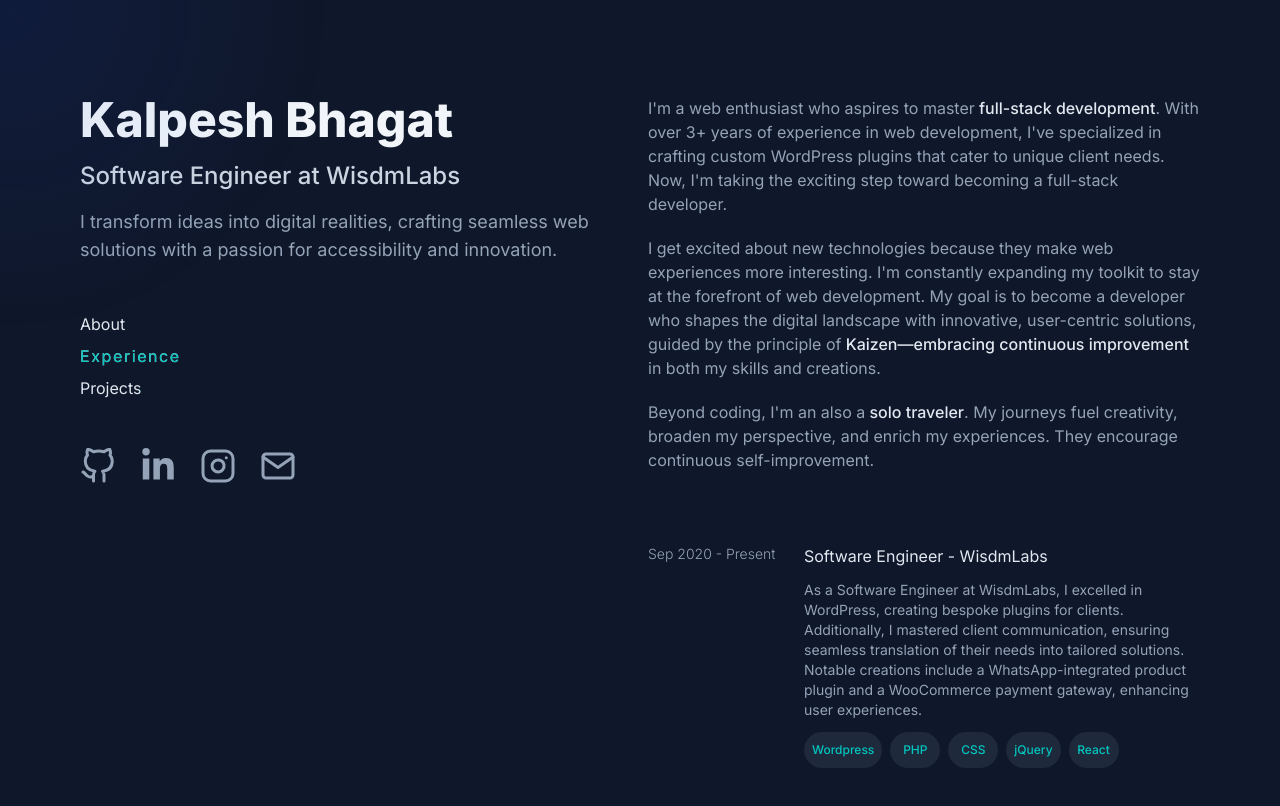
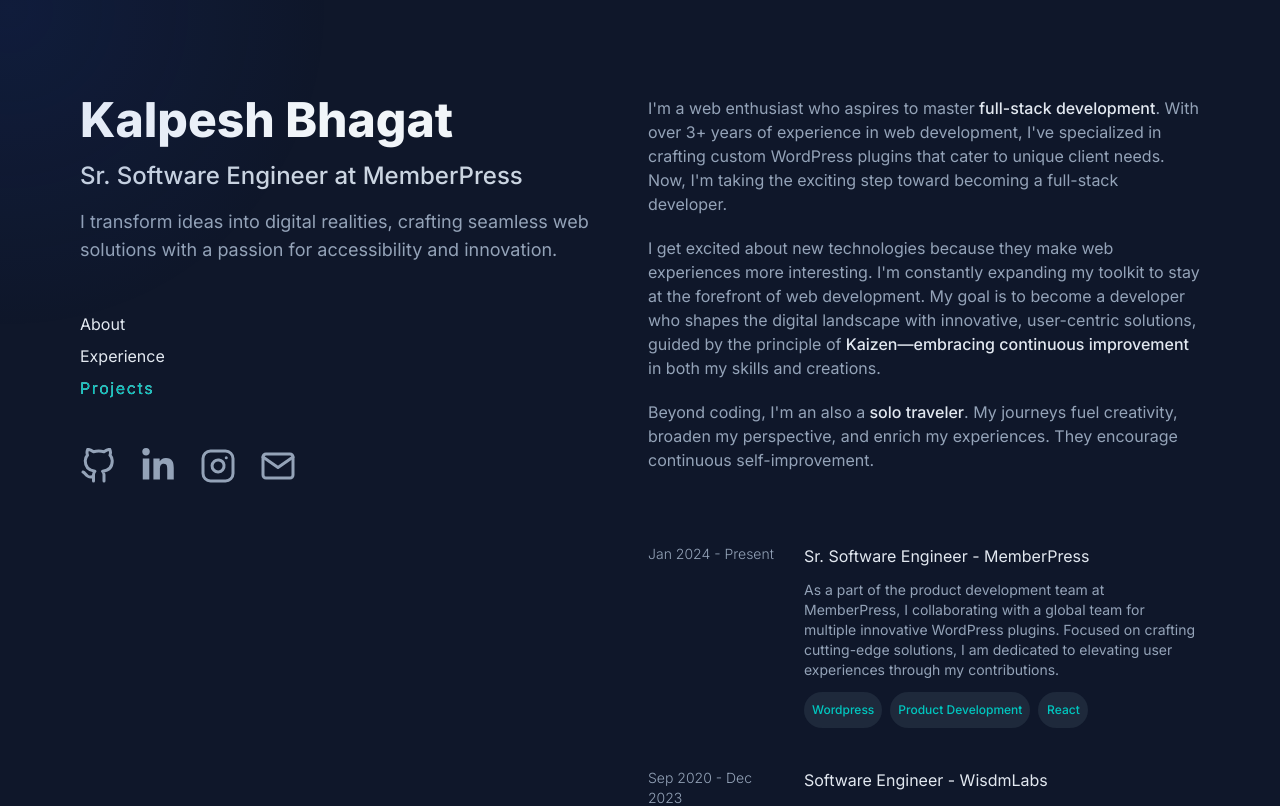
Before and after one commit to Kalpesh-11/portfolio, a Next.js app: page / in a window 1280 px wide. Shown: the top 806 px of the page. Built offline with nearby package versions, Linux system fonts and the light colour scheme.

Commit message:
Updated: experience details

```diff
--- a/components/ExperienceWrap.tsx
+++ b/components/ExperienceWrap.tsx
@@ -18,7 +18,7 @@ export default function ExperienceWrap() {
         />
       ))}
       <Link
-        href="/Kalpesh_bhagat.pdf"
+        href="/kalpesh_bhagat.pdf"
         target="_blank"
         className="hover-animation text-sm lg:text-base"
       >
--- a/components/Header.tsx
+++ b/components/Header.tsx
@@ -8,7 +8,7 @@ export default function Header() {
           Kalpesh Bhagat
         </h1>
         <h2 className=" text-slate-300 text-xl mt-4 font-medium lg:text-2xl">
-          Software Engineer at WisdmLabs
+          Sr. Software Engineer at MemberPress
         </h2>
         <p className="text-sm mt-4 lg:text-lg">
           I transform ideas into digital realities, crafting seamless web
--- a/constants/experience.js
+++ b/constants/experience.js
@@ -1,7 +1,15 @@
 const experiences = [
     {
+        title: "Sr. Software Engineer - MemberPress",
+        duration: "Jan 2024 - Present",
+        content:
+            "As a part of the product development team at MemberPress, I collaborating with a global team for multiple innovative WordPress plugins. Focused on crafting cutting-edge solutions, I am dedicated to elevating user experiences through my contributions.",
+        learning: ["Wordpress", "Product Development", "React"],
+        link: "https://memberpress.com/",
+    },
+    {
         title: "Software Engineer - WisdmLabs",
-    duration: "Sep 2020 - Present",
+        duration: "Sep 2020 - Dec 2023",
         content:
             "As a Software Engineer at WisdmLabs, I excelled in WordPress, creating bespoke plugins for clients. Additionally, I mastered client communication, ensuring seamless translation of their needs into tailored solutions. Notable creations include a WhatsApp-integrated product plugin and a WooCommerce payment gateway, enhancing user experiences.",
         learning: ["Wordpress", "PHP", "CSS", "jQuery", "React"],
```
Also changed, not shown: 2 other files (tests, documents, lock files or other folders). Lines whose indentation alone changed are shown as unchanged.
